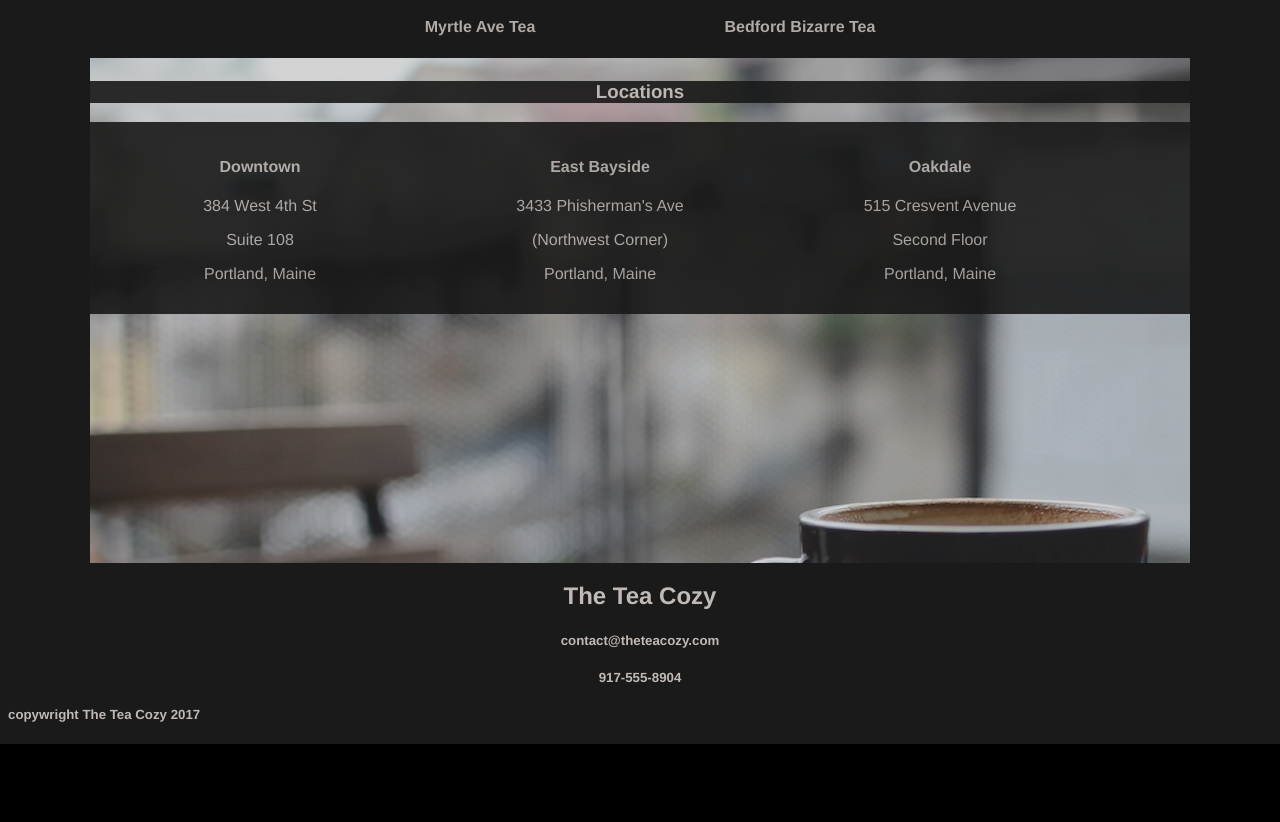
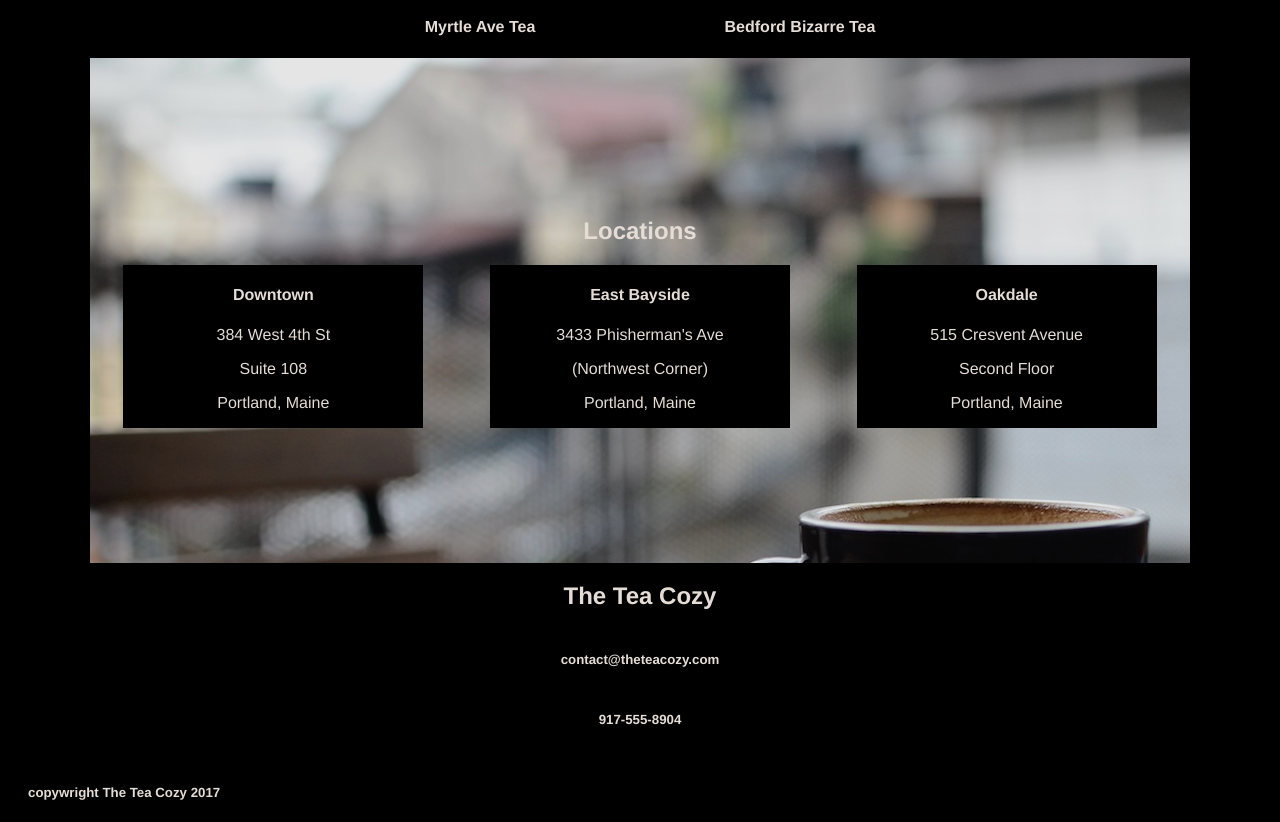
Before and after one commit to mcnoble/teacozy, a plain HTML site: page index.html in a window 1280 px wide. Shown: the part 1310-2132 px from the top of the page. Before the commit the page ends 2054 px from the top, so only its background shows below. Drawn offline with Linux system fonts and the light colour scheme.

Commit message:
final changes to the project

```diff
--- a/index.html
+++ b/index.html
@@ -4,8 +4,8 @@
     <link href="./style.css" type="text/css" rel="stylesheet">
     <title>TeaCozy</title>
   </head>
+
 <body>
-
     <!-- Header -->
   <header>
     <div class="logo">
@@ -61,7 +61,7 @@
   <!--Locations-->
   <div class="locations">
     <div class="location-title">
-      <h3>Locations</h3>
+      <h2>Locations</h2>
     </div>
     <div class="address-box">
       <div class="addresses">
@@ -95,3 +95,5 @@
   <div class="footer">
     <h5>copywright The Tea Cozy 2017</h5>
   </div>
+
+</body>
--- a/style.css
+++ b/style.css
@@ -1,5 +1,5 @@
 /* Universal Styles */
-* {font-family: Helvetica;
+body {font-family: Helvetica;
 background-color: black;
 color: seashell;
 opacity: 0.9;
@@ -15,9 +15,9 @@ header {
   position: fixed;
   align-items: center;
   top: 0;
+  background-color: black;
 }
 img {
-  display: flex;
   padding-left: 10px;
   height: 50px;
 }
@@ -27,6 +27,7 @@ img {
 }
 a {
   padding-right: 20px;
+  color: seashell;
 }
 
 /* Landing Page */
@@ -61,7 +62,6 @@ a {
   display: inline-flex;
   justify-content: center;
   flex-wrap: wrap;
-  flex-direction: row;
   align-items: center;
   text-align: center;
   width: 300px;
@@ -75,40 +75,42 @@ a {
 
 /* Locations */
 .locations {
-  display: block;
+  display: flex;
+  flex-direction: column;
   text-align: center;
   justify-content: center;
-  align-items: center;
   background-image: url(resources/img-locations-background.jpg);
   width: 1100px;
   height: 500px;
   margin: 0 auto;
   padding-top: 5px;
 }
-.location-title {
-  display: block;
-}
+
 .addresses {
-  text-align: center;
-  justify-content: center;
-  align-items: center;
   width: 300px;
-  padding: 15px 20px;
+  margin: 15px 20px;
   background-color: black;
+  margin: auto;
 }
 .address-box {
   display: flex;
+  justify-content: center;
+  flex-wrap: wrap;
+  align-items: center;
 }
 
 /* Footer */
 .contact-info {
-  display: block;
+  display: flex;
+  flex-direction: column;
   text-align: center;
   width: 100%;
+  height: 200px;
 }
 .footer {
   display: block;
   justify-content: left;
   text-align: left;
   align-items: left;
+  padding-left: 20px;
 }
```
Lines whose indentation alone changed are shown as unchanged.
